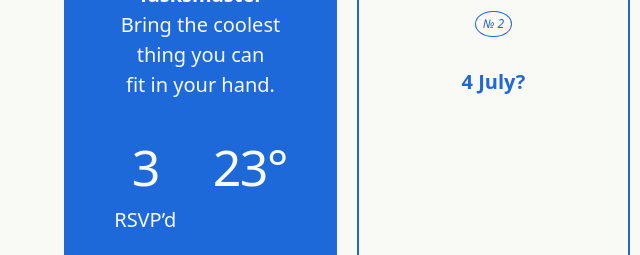
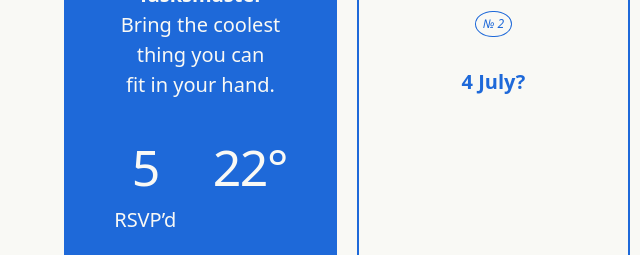
Before and after one commit to jondueck/jondueck.ca, an Eleventy site: page pizza.md in a window 1280 px wide. Shown: the part 1320-1575 px from the top of the page, 0-640 px from the left. Built offline with nearby package versions, Linux system fonts and the light colour scheme; Eleventy itself is replaced by a stand-in of ours; files that its build step writes are made by us from their sources; a web font is replaced by a local one; what eleventy-plugin-footnotes, eleventy-sass, markdown-it-attrs would draw is missing.

Commit message:
update pizza rsvp

```diff
--- a/_layouts/pizza.njk
+++ b/_layouts/pizza.njk
@@ -205,11 +205,11 @@
         <br>
         <div class="cal-stats">
             <div class="stat">
-                <dd class="stat-feature">3</dd>
+                <dd class="stat-feature">5</dd>
                 <dt>RSVP’d</dt>
             </div>
             <div class="stat">
-                <dd class="stat-feature">23°</dd>
+                <dd class="stat-feature">22°</dd>
                 <dt></dt>
             </div>
         </div>
```
